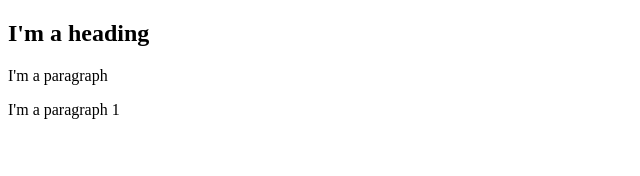
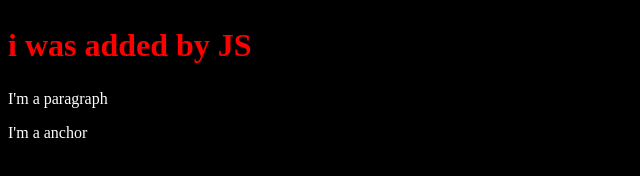
Before and after one commit to shravyaudupa/FullStackCource, a plain HTML site: page index.html in a window 1280 px wide. Shown: the whole page, without its empty margins (0-640 px from the left). Drawn offline with Linux system fonts and the light colour scheme.

Commit message:
add and remove

```diff
--- a/app.js
+++ b/app.js
@@ -1,6 +1,12 @@
 var heading = document.getElementById('heading')
-var para = document.getElementsByClassName('para')
-var tags = document.getElementsByTagName('a')
-var query = document.querySelector('.para')
+var body = document.querySelector('body')
 
-console.log(query)
+console.log(heading)
+
+heading.innerHTML = "i was added by JS"
+heading.style = "color:red;font-size:2rem"
+
+heading.classList.add('five')
+heading.classList.remove('one')
+
+body.classList.add('dark')
--- a/index.html
+++ b/index.html
@@ -3,13 +3,23 @@
 
 <head>
     <title>JavaScript</title>
-    <script defer src="./app.js" ></script>
+    <script defer src="./app.js"></script>
+    <style>
+        .animate {
+            transform: translateX(100px);
+
+        }
+        .dark {
+            background-color: black;
+            color: white;
+        }
+    </style>
 </head>
 
 <body>
-    <h2 id="heading">I'm a heading</h2>
+    <h2 class="one two three four" id="heading">I'm a heading</h2>
     <p class="para">I'm a paragraph</p>
-    <p class="para">I'm a paragraph 1</p>
+    <a class="para">I'm a anchor</a>
 </body>
 
 </html>
```
